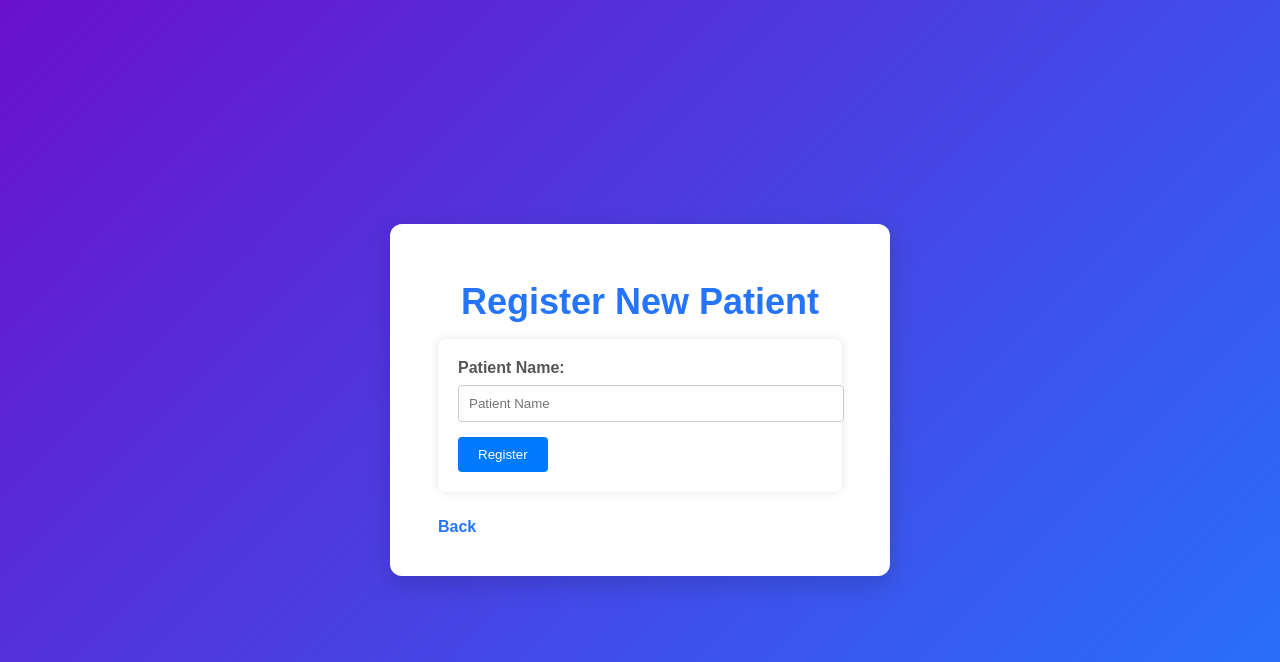
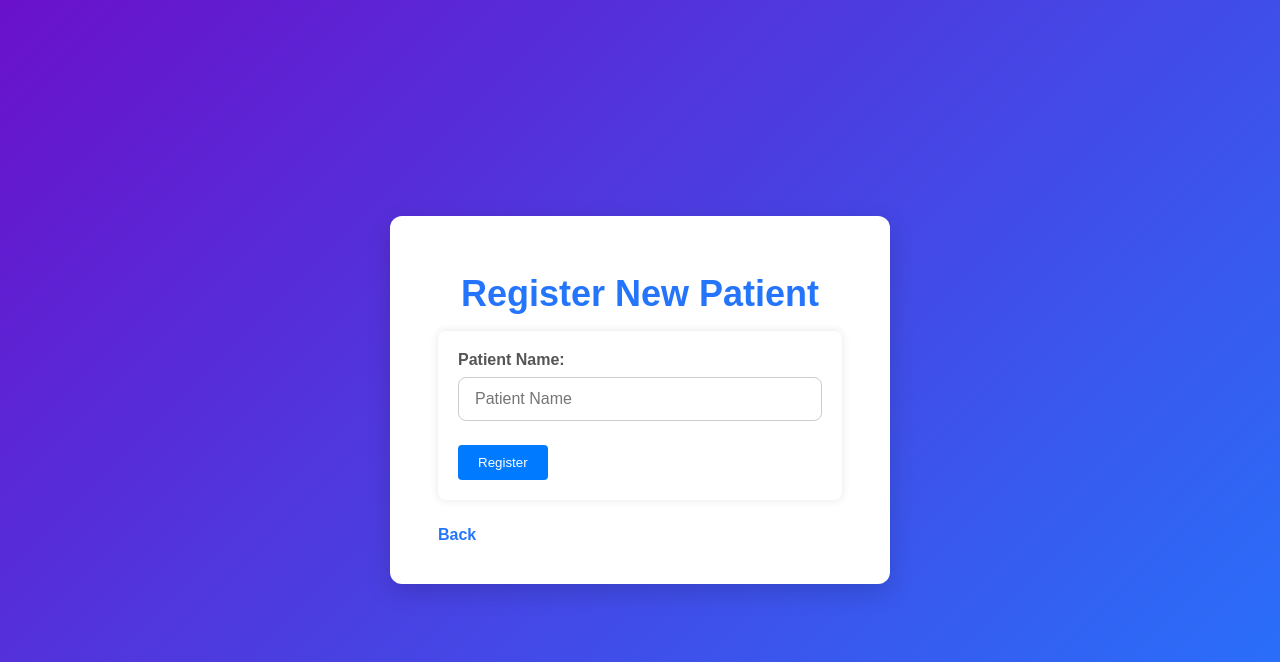
Before and after one commit to Darklion-007/Clinic-Queue-App, a Flask app: page /add in a window 1280 px wide. Shown: the top 662 px of the page. Run offline with Flask 3, Linux system fonts and the light colour scheme.

Commit message:
additional style to the input

```diff
--- a/static/style.css
+++ b/static/style.css
@@ -49,6 +49,8 @@ label {
     color: #555;
 }
 
+
+
 form {
     background: white;
     padding: 20px;
@@ -58,12 +60,15 @@ form {
     box-shadow: 0 0 10px rgba(0,0,0,0.1);
     margin-top: 1rem;
 }
-input[type="text"] {
+input[type="text"], input[type="email"], input[type="password"], select {
     width: 100%;
-    padding: 10px;
-    margin-bottom: 15px;
-    border: 1px solid #ccc;
-    border-radius: 4px;
+    padding: 0.75rem 1rem;
+    margin-bottom: 1.5rem;
+    border: 1.5px solid #ccc;
+    border-radius: 8px;
+    font-size: 1rem;
+    transition: border-color 0.3s ease;
+    box-sizing: border-box;
 }
 button {
     background-color: #007bff;
```
